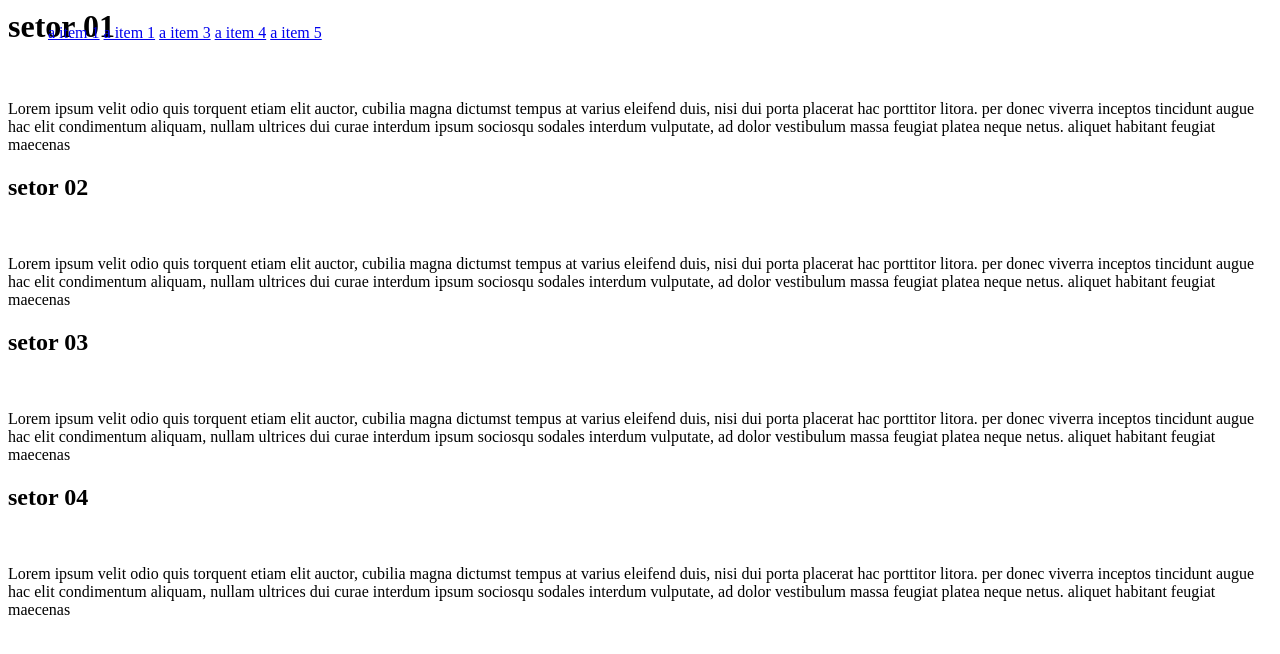
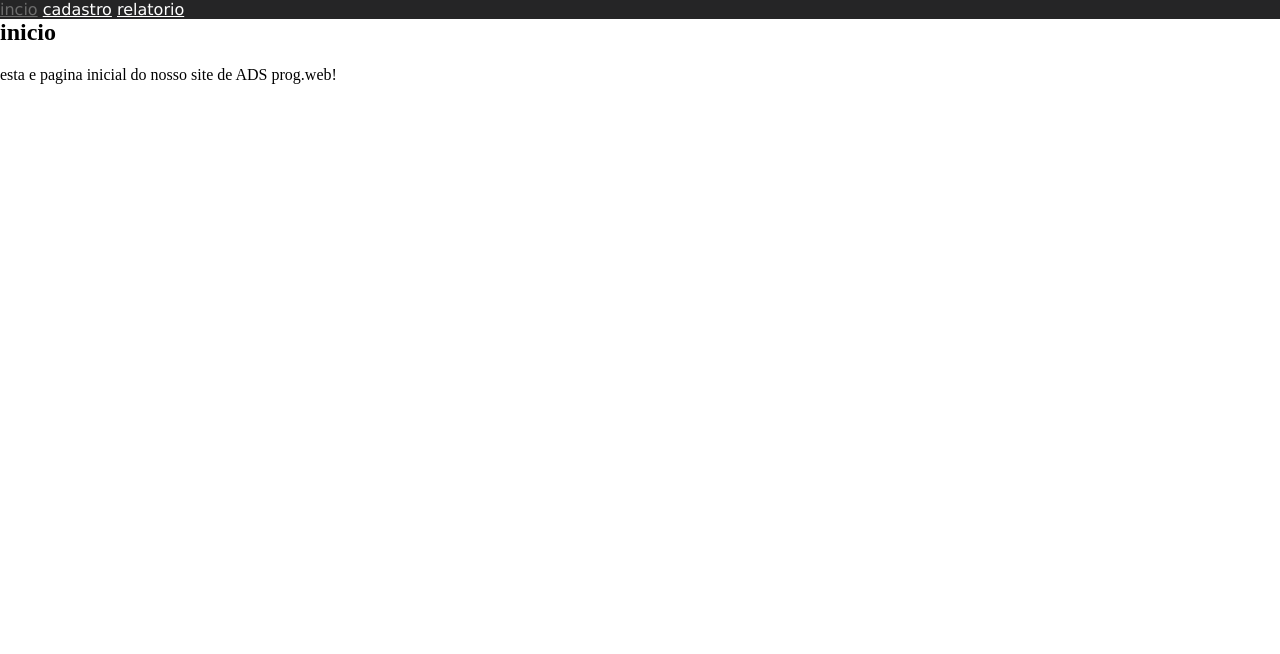
Before and after one commit to Arnoldoliveira/projeto-aula-02, a plain HTML site: page index.html in a window 1280 px wide. Drawn offline with nearby package versions, Linux system fonts and the light colour scheme.

Commit message:
Add files via upload

```diff
--- /dev/null
+++ b/aula 03/css/index.css
@@ -0,0 +1,28 @@
+body{
+
+    padding:0px;
+    margin:0px;
+}
+
+#menu ul{
+    padding: 0px;
+    margin:0px;
+    float: left;
+    width: 100%;
+    background-color: #252526;
+    list-style: none;
+    font: 100% Verdana;
+
+
+
+}
+
+#menu ul li {display: inline;}
+
+#menu ul li a {
+       color: #ffffff;
+}
+
+#menu ul li a:hover{
+    color: #6d6d6d;
+}
--- /dev/null
+++ b/aula 03/js index.js/index.js
@@ -0,0 +1,11 @@
+$(document).ready(
+    function () {
+        alert(" o documento carregou!")
+    }
+)
+
+$("#bt_inicio").click(
+    function () {
+        alert('opa, voce clicou no botão inicio');
+    }
+)
--- a/index.html
+++ b/index.html
@@ -1,58 +1,28 @@
 <html lang="pt-br">
+
 <head>
-        <meta charset="utf-8">
-        <title>itachi</title>
-         <link rel="stylesheet" href="index.css">
+    <meta charset="uft-8">
+    <title>aula 03 - lab</title>
+    <link href="aula 03/css/index.css" rel="stylesheet">
+    <script src="http://code.jquery.com/jquery-1.11.2.min.js" type="text/javascript"> </script>
 </head>
 
 <body>
-
     <header>
-            <nav id=menu>
+        <nav id="menu">
             <ul>
-                    <li><a href="#sessaion01">a item 1</a></li>
-                    <li><a href="#sessaion02">a item 1</a></li>
-                    <li><a href="#sessaion03">a item 3</a></li>
-                    <li><a href="#sessaion04">a item 4</a></li>
-                    <li><a href="#sessaion05">a item 5</a></li>
-
+                <li><a id="bt_inicio" href="#">incio</a></li>
+                <li><a href="#">cadastro</a></li>
+                <li><a href="#">relatorio</a></li>
             </ul>
         </nav>
+
     </header>
-
-        <main>
-            <section></section id="sessaion01">
-                <h1>setor 01</h1>
-                <br>
-                <p>Lorem ipsum velit odio quis torquent etiam elit auctor, cubilia magna dictumst tempus at varius eleifend duis, nisi dui porta placerat hac porttitor litora. per donec viverra inceptos tincidunt augue hac elit condimentum aliquam, nullam ultrices dui curae interdum ipsum sociosqu sodales interdum vulputate, ad dolor vestibulum massa feugiat platea neque netus. aliquet habitant feugiat maecenas </p>
-
-            </section >
-            <section id="sessaion02" >
-                <h1>setor 02</h1>
-                <br>
-                <p>Lorem ipsum velit odio quis torquent etiam elit auctor, cubilia magna dictumst tempus at varius eleifend duis, nisi dui porta placerat hac porttitor litora. per donec viverra inceptos tincidunt augue hac elit condimentum aliquam, nullam ultrices dui curae interdum ipsum sociosqu sodales interdum vulputate, ad dolor vestibulum massa feugiat platea neque netus. aliquet habitant feugiat maecenas </p>
-
-            </section>
-            <section id="sessaion03">
-                <h1>setor 03</h1>
-                <br>
-                <p>Lorem ipsum velit odio quis torquent etiam elit auctor, cubilia magna dictumst tempus at varius eleifend duis, nisi dui porta placerat hac porttitor litora. per donec viverra inceptos tincidunt augue hac elit condimentum aliquam, nullam ultrices dui curae interdum ipsum sociosqu sodales interdum vulputate, ad dolor vestibulum massa feugiat platea neque netus. aliquet habitant feugiat maecenas </p>
-
-            </section>
-            <section id="sessaion04" >
-                <h1>setor 04</h1>
-                <br>
-                <p>Lorem ipsum velit odio quis torquent etiam elit auctor, cubilia magna dictumst tempus at varius eleifend duis, nisi dui porta placerat hac porttitor litora. per donec viverra inceptos tincidunt augue hac elit condimentum aliquam, nullam ultrices dui curae interdum ipsum sociosqu sodales interdum vulputate, ad dolor vestibulum massa feugiat platea neque netus. aliquet habitant feugiat maecenas </p>
-
-            </section>
-
-
-        </main>
-
-
-
-
-
+    <div id="corpo">
+        <h2>inicio</h2>
+        <p> esta e pagina inicial do nosso site de ADS prog.web!</p>
+    </div>
+    <script src="aula 03/js index.js/index.js"></script>
 </body>
 
 </html>
```
Lines whose indentation alone changed are shown as unchanged.
